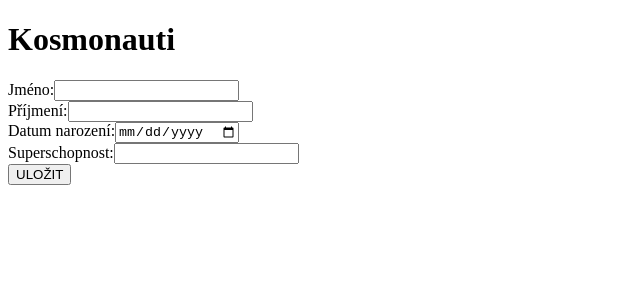
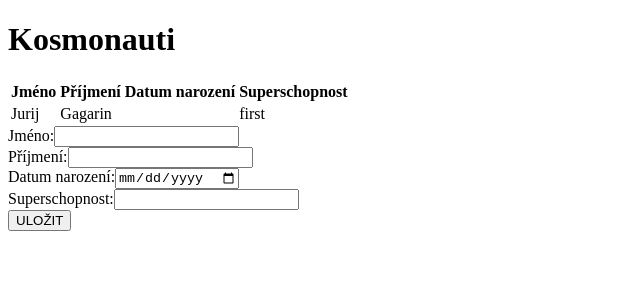
Before and after one commit to messa/kosmonauti, a Next.js app: page / in a window 1280 px wide. Shown: the top 300 px of the page, without its empty margins (0-640 px from the left). Built offline with nearby package versions, Linux system fonts and the light colour scheme.

Commit message:
add KosmonautTable

```diff
--- a/components/KosmonautListing.js
+++ b/components/KosmonautListing.js
@@ -1,8 +1,19 @@
 import KosmonautForm from './KosmonautForm'
+import KosmonautTable from './KosmonautTable'
+
+const defaultCosmonauts = [
+  {
+    name: 'Jurij',
+    surname: 'Gagarin',
+    superpower: 'first',
+  }
+]
 
 function KosmonautListing() {
+  const cosmonauts = defaultCosmonauts
   return (
     <div>
+      <KosmonautTable items={cosmonauts} />
       <KosmonautForm onSubmit={v => console.debug(v)} />
     </div>
   )
--- /dev/null
+++ b/components/KosmonautTable.js
@@ -0,0 +1,26 @@
+function KosmonautTable({ items }) {
+  return (
+    <table>
+      <thead>
+        <tr>
+          <th>Jméno</th>
+          <th>Příjmení</th>
+          <th>Datum narození</th>
+          <th>Superschopnost</th>
+        </tr>
+      </thead>
+      <tbody>
+        {items.map((item, i) => (
+          <tr key={i}>
+            <td>{item.name}</td>
+            <td>{item.surname}</td>
+            <td>{item.birthDate}</td>
+            <td>{item.superpower}</td>
+          </tr>
+        ))}
+      </tbody>
+    </table>
+  )
+}
+
+export default KosmonautTable
```
